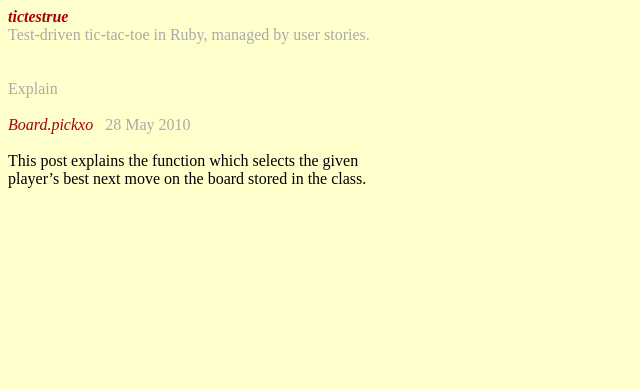
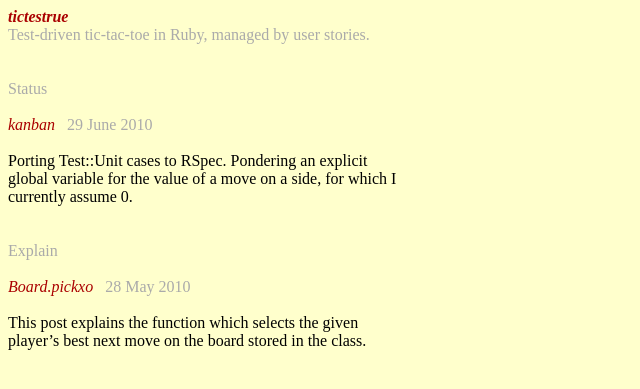
Before and after one commit to catenate/tictestrue, a Jekyll site: the page built from index.html, in a window 1280 px wide. Shown: the top 389 px of the page, without its empty margins (0-640 px from the left). Built offline with Jekyll 4.4.1, drawn with Linux system fonts in a browser that asks for light colours.

Commit message:
Add link to kanban, and summarize status.

```diff
--- a/index.html
+++ b/index.html
@@ -4,8 +4,16 @@ title: tictestrue
 ---
 <a href="http://github.com/catenate/tictestrue"><strong><em>tictestrue</em></strong></a>
 <br/>
-<span class="mute">Test-driven tic-tac-toe in Ruby, managed by user stories.</span>
+<span class="mute">Test-driven tic-tac-toe in Ruby, managed by user stories.</span><br/>
 <br/>
+<br/>
+<span class="mute">Status</span><br/>
+<br/>
+<em><a href="http://github.com/catenate/tictestrue/blob/master/kanban">kanban</a></em> &nbsp; <span class="mute">29 June 2010</span><br/>
+<br/>
+Porting Test::Unit cases to RSpec.  Pondering an explicit<br/>
+global variable for the value of a move on a side, for which I<br/>
+currently assume 0.<br/>
 <br/>
 <br/>
 <span class="mute">Explain</span><br/>
@@ -14,9 +22,3 @@ title: tictestrue
 <br/>
 This post explains the function which selects the given<br/>
 player’s best next move on the board stored in the class.<br/>
-<!--
-{% for post in site.categories.explain %}
-	<em><a href="{{ post.url }}">{{ post.title }}</a></em> &nbsp; <span class="mute">{{ post.date | date_to_string }}</span>
-	{{ post.content | truncate: 140 }}<br/>
-{% endfor %}
--->
```
Also changed, not shown: 1 other file.
